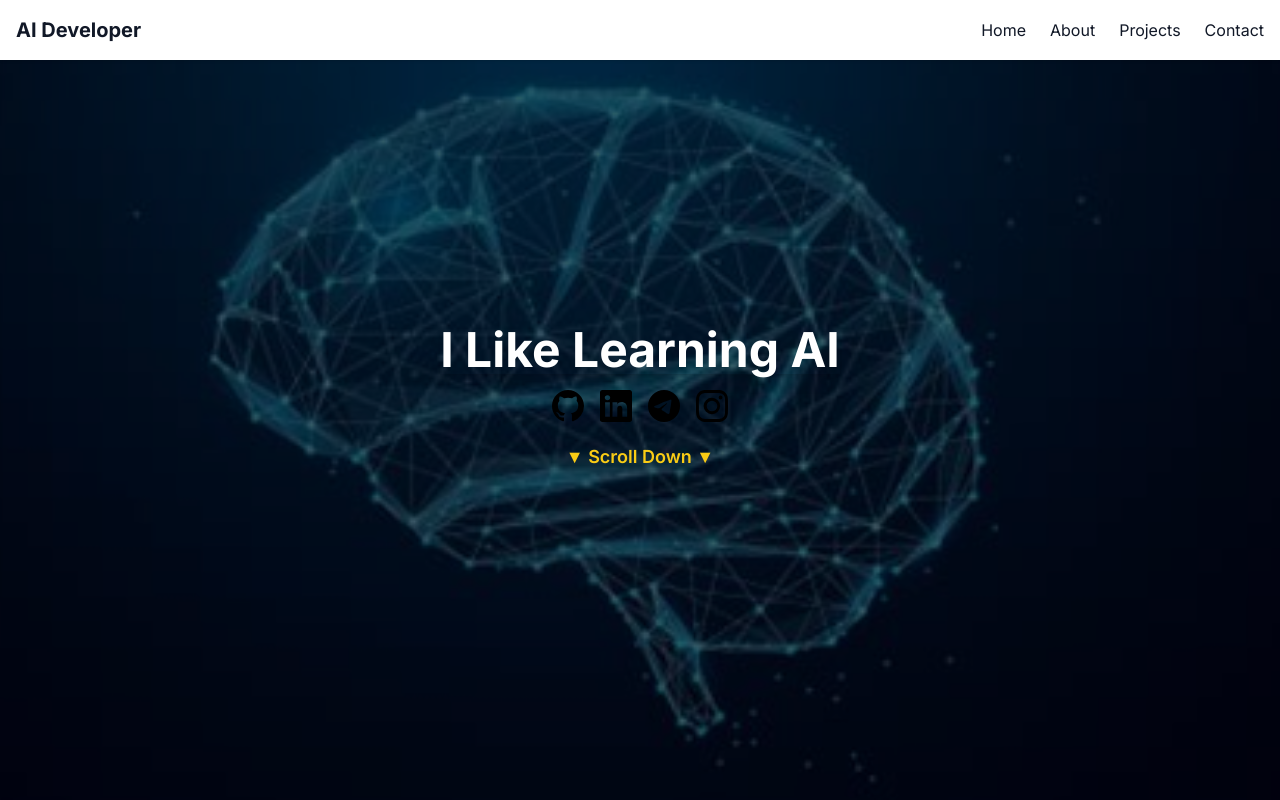
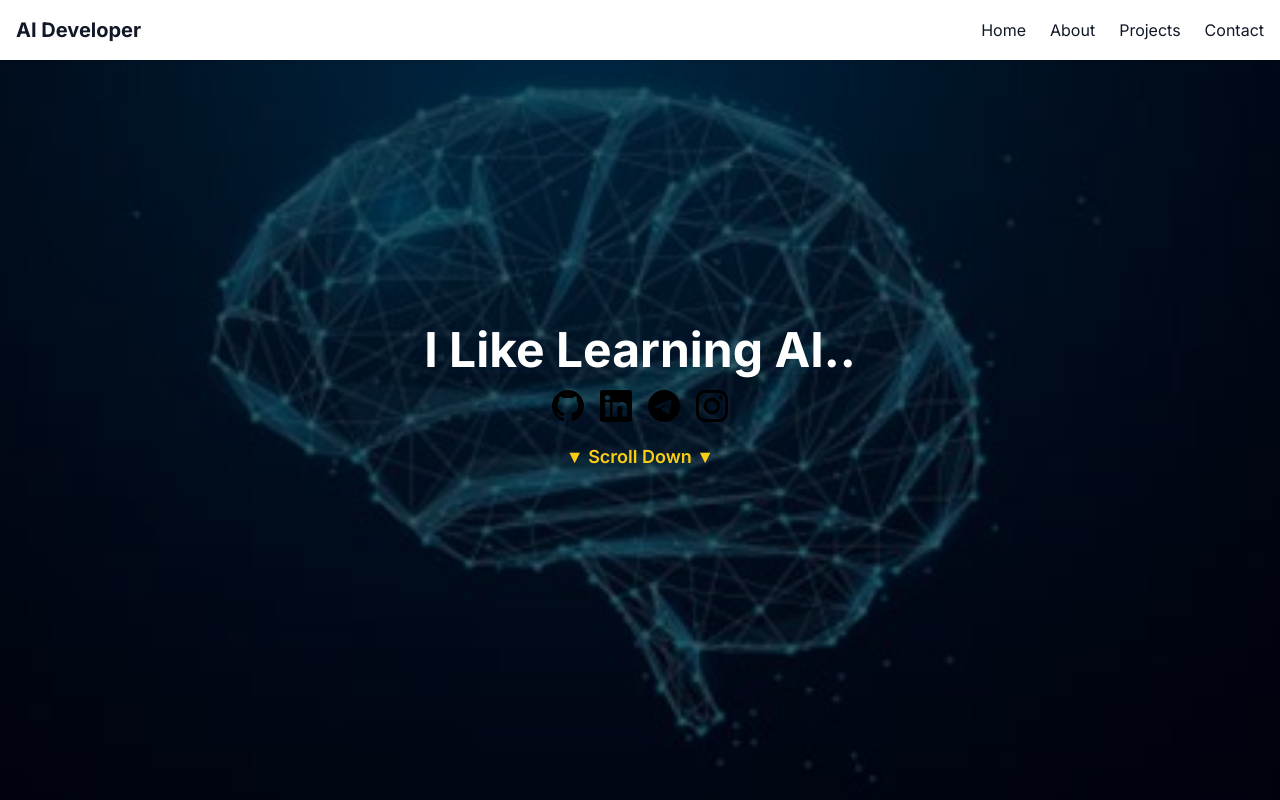
Before and after one commit to MogasalaHemagiri/my-portfolio, a Next.js app: page / in a window 1280 px wide. Shown: the top 800 px of the page. Built offline with nearby package versions, Linux system fonts and the light colour scheme.

Commit message:
Update Hero.js

```diff
--- a/components/Hero.js
+++ b/components/Hero.js
@@ -2,12 +2,12 @@ import { useEffect, useState } from "react";
 import { motion } from "framer-motion";
 
 const taglines = [
-  "I'm Hemagiri Naidu",
-  "I_Love_Coding_In.py",
-  "I Like Learning AI",
-  "I Like Cybersecurity",
-  "Building Next-Gen AGI",
-  "Red Team & AI Security",
+  "I'm Hemagiri Naidu..",
+  "I_Love_Coding_In.py..",
+  "I Like Learning AI..",
+  "I Like Cybersecurity..",
+  "Building Next-Gen AGI..",
+  "Red Team & AI Security..",
 ];
 
 const Hero = () => {
```
